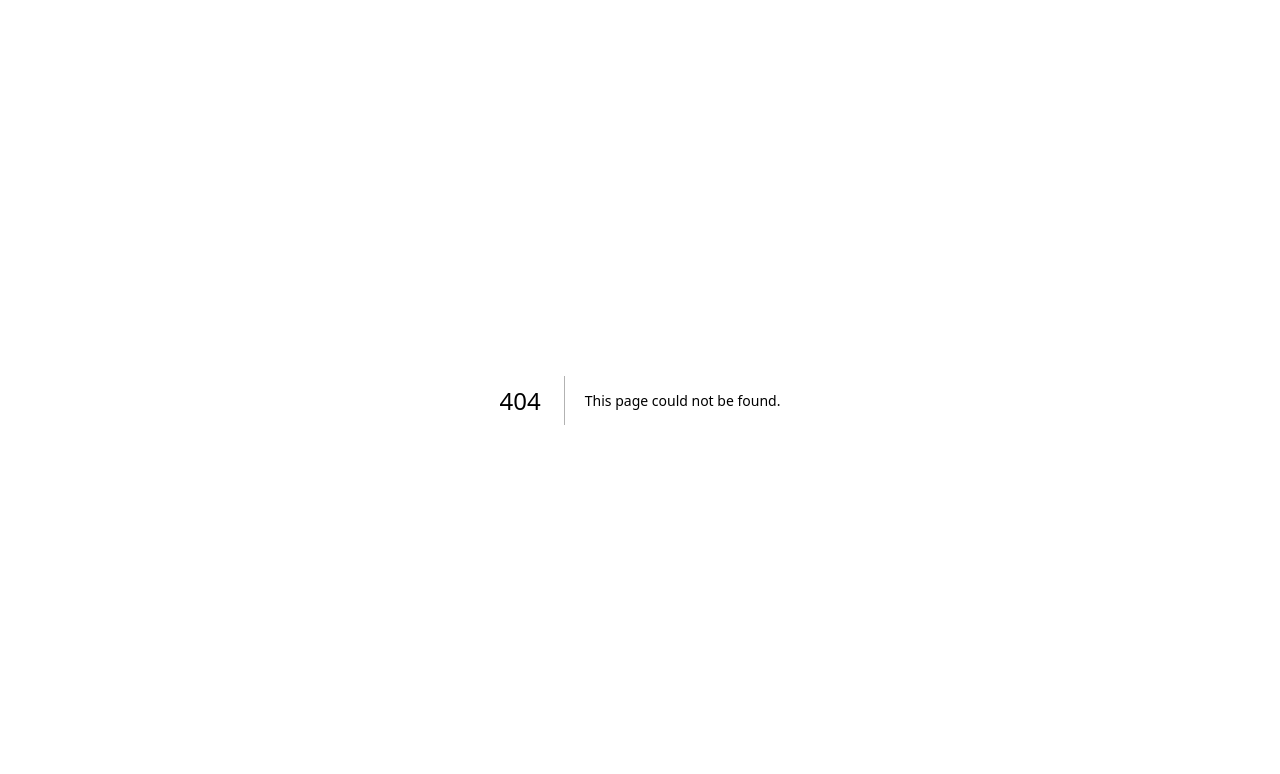
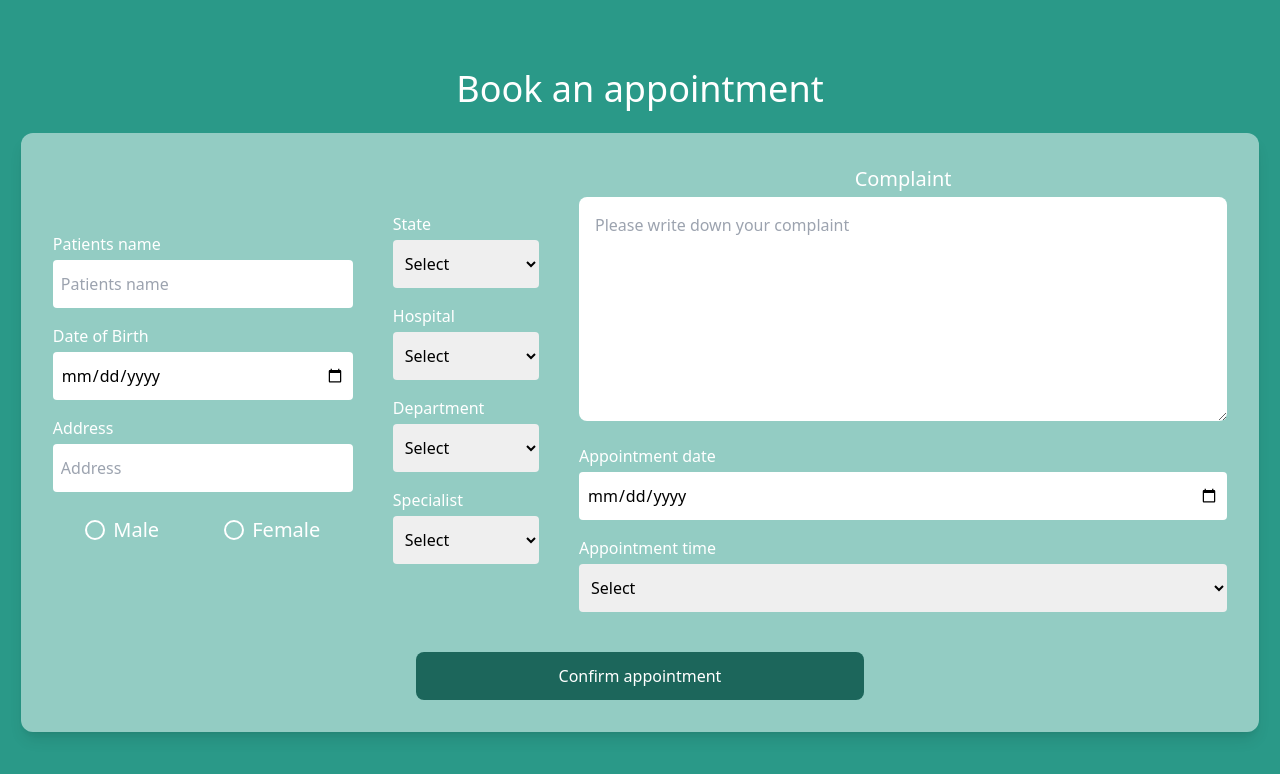
Before and after one commit to Olulanke-Mainasara/Condemned-Captions-Hackathon-4.0-Patient, a Next.js app: page /booking in a window 1280 px wide. Before the commit this address had no page. Shown: the top 774 px of the page. Built offline with nearby package versions, Linux system fonts and the light colour scheme.

Commit message:
Built the booking page

```diff
--- a/pages/_document.js
+++ b/pages/_document.js
@@ -2,12 +2,12 @@ import { Html, Head, Main, NextScript } from 'next/document'
 
 export default function Document() {
   return (
-    <Html lang="en">
+    <Html lang="en" className="min-h-screen">
       <Head />
-      <body>
+      <body className="bg-[#F8FFFE]">
         <Main />
         <NextScript />
       </body>
     </Html>
-  )
+  );
 }
--- /dev/null
+++ b/pages/booking.js
@@ -0,0 +1,176 @@
+import Nav from "@/components/Nav";
+import React, { useState } from "react";
+
+function Booking() {
+  const [selectedGender, setSelectedGender] = useState("");
+
+  const handleGenderChange = (event) => {
+    setSelectedGender(event.target.value);
+  };
+
+  return (
+    <main className="flex flex-col justify-center w-screen min-h-screen gap-6 p-6 px-4 bg-[#2a9988] text-white">
+      <h1 className="text-3xl text-center text-white md:text-4xl">
+        Book an appointment
+      </h1>
+
+      <div className="flex items-center justify-around">
+        <form className="flex flex-col justify-center w-full h-fit p-4 md:p-8 py-5 gap-7 md:gap-10 bg-[#fcffff80] rounded-xl shadow-lg max-w-xl xl:max-w-fit">
+          <div className="flex flex-col items-center w-full xl:flex-row gap-7 xl:gap-10">
+            <fieldset
+              className={`w-full flex flex-col xl:flex-row items-center gap-7 xl:gap-10 rounded-lg basis-3/4`}
+            >
+              <div className="flex flex-col w-full gap-4">
+                <label>
+                  Patients name
+                  <input
+                    type="text"
+                    className="w-full h-12 pl-2 text-black rounded min-w-[300px] mt-1"
+                    name="patient name"
+                    placeholder="Patients name"
+                  />
+                </label>
+
+                <label className="">
+                  Date of Birth
+                  <input
+                    type="date"
+                    className="w-full h-12 px-2 mt-1 text-black rounded"
+                    name="Date of Birth"
+                  />
+                </label>
+
+                <label>
+                  Address
+                  <input
+                    type="text"
+                    className="w-full h-12 pl-2 mt-1 text-black rounded"
+                    name="patient address"
+                    placeholder="Address"
+                  />
+                </label>
+
+                <div className="flex items-center justify-around w-full pt-2 text-xl">
+                  <label className="flex items-center">
+                    <input
+                      className="mr-2"
+                      type="radio"
+                      name="gender"
+                      value="Male"
+                      checked={selectedGender === "Male"}
+                      onChange={handleGenderChange}
+                    />
+                    Male
+                  </label>
+
+                  <label className="flex items-center">
+                    <input
+                      className="mr-2"
+                      type="radio"
+                      name="gender"
+                      value="Female"
+                      checked={selectedGender === "Female"}
+                      onChange={handleGenderChange}
+                    />
+                    Female
+                  </label>
+                </div>
+              </div>
+
+              <hr className="w-full xl:hidden" />
+
+              <div className="flex flex-col w-full gap-4">
+                <label className="w-full">
+                  State
+                  <select className="w-full h-12 px-2 mt-1 text-black rounded outline-none">
+                    <option>Select</option>
+                    <option>Abia</option>
+                    <option>Abia</option>
+                    <option>Abia</option>
+                    <option>Abia</option>
+                  </select>
+                </label>
+
+                <label className="w-full">
+                  Hospital
+                  <select className="w-full h-12 px-2 mt-1 text-black rounded outline-none">
+                    <option>Select</option>
+                    <option>Abia</option>
+                    <option>Abia</option>
+                    <option>Abia</option>
+                    <option>Abia</option>
+                  </select>
+                </label>
+
+                <label className="w-full">
+                  Department
+                  <select className="w-full h-12 px-2 mt-1 text-black rounded outline-none">
+                    <option>Select</option>
+                    <option>Abia</option>
+                    <option>Abia</option>
+                    <option>Abia</option>
+                    <option>Abia</option>
+                  </select>
+                </label>
+
+                <label className="w-full">
+                  Specialist
+                  <select className="w-full h-12 px-2 mt-1 text-black rounded outline-none">
+                    <option>Select</option>
+                    <option>Abia</option>
+                    <option>Abia</option>
+                    <option>Abia</option>
+                    <option>Abia</option>
+                  </select>
+                </label>
+              </div>
+            </fieldset>
+
+            <hr className={`w-full xl:hidden`} />
+
+            <div className="flex flex-col w-full gap-4">
+              <label className="text-xl text-center">
+                Complaint
+                <textarea
+                  className="w-full p-4 mt-1 text-base text-black rounded-lg outline-none"
+                  rows={8}
+                  cols={40}
+                  placeholder="Please write down your complaint"
+                ></textarea>
+              </label>
+
+              <label className="w-full">
+                Appointment date
+                <input
+                  type="date"
+                  className="w-full h-12 px-2 mt-1 text-black rounded"
+                  name="Date of Birth"
+                />
+              </label>
+
+              <label className="w-full">
+                Appointment time
+                <select className="w-full h-12 px-2 mt-1 text-black rounded outline-none">
+                  <option>Select</option>
+                  <option>Abia</option>
+                  <option>Abia</option>
+                  <option>Abia</option>
+                  <option>Abia</option>
+                </select>
+              </label>
+            </div>
+          </div>
+
+          <button
+            className="bg-[#1C665B] w-4/5 py-3 rounded-lg text-white max-w-md"
+            type="submit"
+          >
+            Confirm appointment
+          </button>
+        </form>
+      </div>
+    </main>
+  );
+}
+
+export default Booking;
--- a/pages/consultations.js
+++ b/pages/consultations.js
@@ -49,7 +49,7 @@ function Consultations() {
         <meta name="viewport" content="width=device-width, initial-scale=1" />
         <link rel="icon" href="/favicon.ico" />
       </Head>
-      <main className="w-screen bg-[#F8FFFE] flex justify-center">
+      <main className="flex justify-center w-screen">
         <div className="flex flex-col w-[95%] max-w-[900px] h-screen pt-5 pb-14 xl:pt-24 overflow-hidden">
           <Nav />
 
@@ -154,7 +154,7 @@ function Consultations() {
                       </div>
                       <Link
                         className="flex items-center gap-2 px-4 py-3 bg-[#1C665B] text-white rounded-lg shadow-lg absolute bottom-8 right-0"
-                        href={"#"}
+                        href={"/booking"}
                       >
                         <div className="relative w-5 h-5">
                           <Image src={"/cross.svg"} fill alt="placeholderImg" />
--- a/pages/hospitals.js
+++ b/pages/hospitals.js
@@ -25,7 +25,7 @@ export default function Hospitals({ allHospitals }) {
         <meta name="viewport" content="width=device-width, initial-scale=1" />
         <link rel="icon" href="/favicon.ico" />
       </Head>
-      <main className="flex flex-col w-screen bg-[#F8FFFE]">
+      <main className="flex flex-col w-screen">
         <div className="flex mx-auto flex-col w-[95%] max-w-[900px] h-screen pt-5 pb-14 xl:pt-24 overflow-hidden">
           <Nav />
 
--- a/pages/specialists/index.js
+++ b/pages/specialists/index.js
@@ -16,7 +16,7 @@ function Specialists() {
         <meta name="viewport" content="width=device-width, initial-scale=1" />
         <link rel="icon" href="/favicon.ico" />
       </Head>
-      <main className="w-screen bg-[#F8FFFE] flex items-center justify-center">
+      <main className="flex items-center justify-center w-screen">
         <div className="flex flex-col items-center justify-center h-screen gap-8 pt-5 pb-10 overflow-hidden xl:pt-24 xl:w-1/2">
           <Nav />
 
--- a/styles/getStarted.css
+++ b/styles/getStarted.css
@@ -30,9 +30,7 @@ form {
   flex-direction: column;
   gap: 20px;
   padding: 23px;
-  background: rgba(252, 255, 255, 0.5);
-  -webkit-backdrop-filter: blur(20px);
-  backdrop-filter: blur(20px);
+  background: #fcffff80;
   border-radius: 15px;
 }
 
--- a/styles/globals.css
+++ b/styles/globals.css
@@ -2,3 +2,19 @@
 @tailwind base;
 @tailwind components;
 @tailwind utilities;
+
+input[type="radio"] {
+  -webkit-appearance: none;
+  -moz-appearance: none;
+  appearance: none;
+  width: 20px;
+  height: 20px;
+  border-radius: 50%;
+  border: 2px solid white;
+  outline: none;
+  cursor: pointer;
+}
+
+input[type="radio"]:checked {
+  background-color: white;
+}
```
